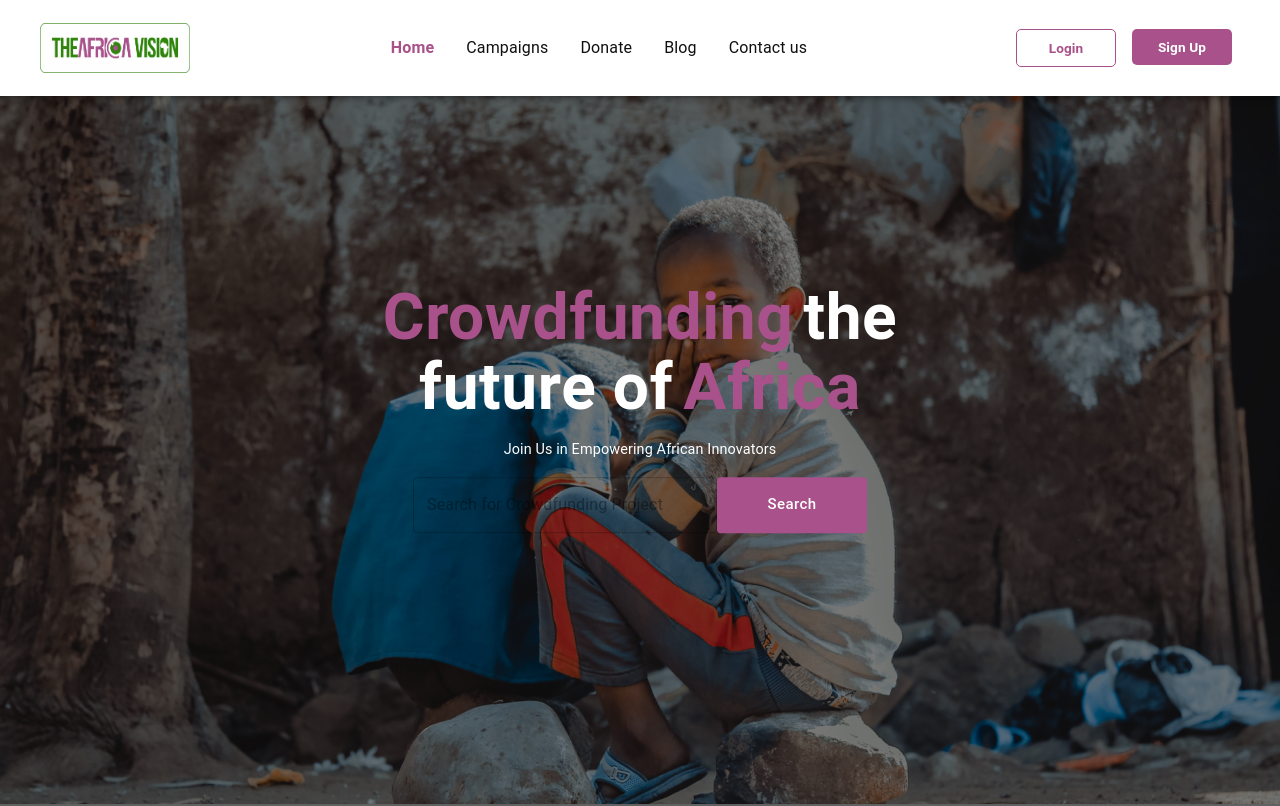
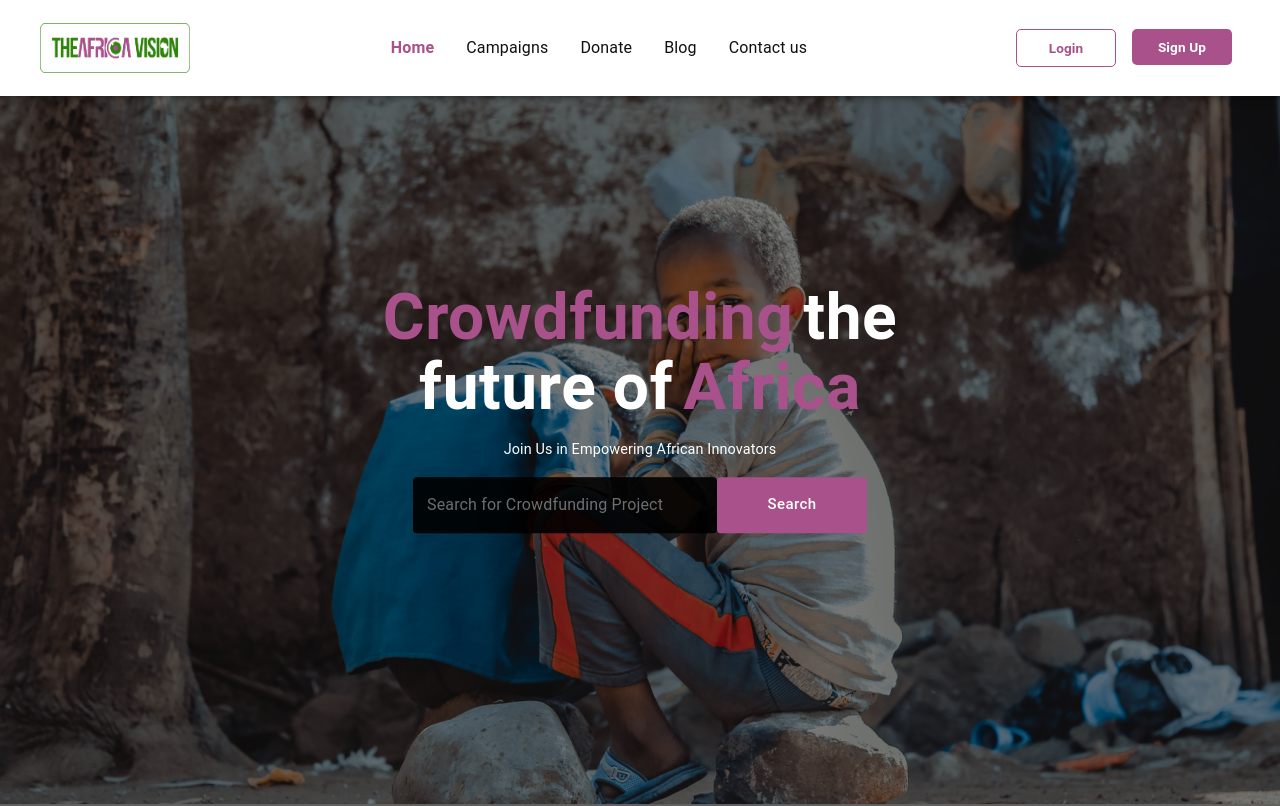
Before and after one commit to EmekaKezie/the-africa-vision, a Next.js app: page / in a window 1280 px wide. Shown: the top 806 px of the page. Built offline with nearby package versions, Linux system fonts and the light colour scheme.

Commit message:
Check Nav

```diff
--- a/src/app/home/Hero.tsx
+++ b/src/app/home/Hero.tsx
@@ -112,8 +112,11 @@ export default function Hero() {
               width: "50%",
             }}
             InputProps={{
-              classes: {
-                input: classes.inputField,
+              style: {
+                margin: 0,
+                outline: 0,
+                backgroundColor: "rgba(0, 0, 0, 0.9)",
+                color: "#FFFFFF",
               },
             }}
           />
@@ -128,10 +131,16 @@ export default function Hero() {
           <TextField
             placeholder="Search for Crowdfunding Project"
             //className={classes.inputBox}
-            sx={{ width: "100%", marginBottom:"2px" }}
+            sx={{
+              width: "100%",
+              marginBottom: "2px",
+            }}
             InputProps={{
-              classes: {
-                input: classes.inputField,
+              style: {
+                margin: 0,
+                outline: 0,
+                backgroundColor: "rgba(0, 0, 0, 0.9)",
+                color: "#FFFFFF",
               },
             }}
           />
@@ -144,53 +153,6 @@ export default function Hero() {
 }
 
 const useStyles = makeStyles(() => ({
-  // container: {
-  //   position: "relative",
-  //   "&::before": {
-  //     content: '""',
-  //     position: "absolute",
-  //     top: 0,
-  //     right: 0,
-  //     bottom: 0,
-  //     left: 0,
-  //     backgroundColor: "rgba(0, 0, 0, 0.5)",
-  //   },
-  // },
-
-  // contentBox: {
-  //   position: "absolute",
-  //   top: "50%",
-  //   left: "50%",
-  //   transform: "translate(-50%, -50%)",
-  //   color: "white",
-  //   padding: "1rem",
-  //   textAlign: "center",
-  // },
-
-  // contentTextMax: {
-  //   textAlign: "center",
-  //   justifyContent: "center",
-  //   "& span": {
-  //     fontSize: "4em",
-  //     lineHeight: "70px",
-  //     fontWeight: "bold",
-  //   },
-  // },
-
-  // contentTextMin: {
-  //   marginTop: "-20px",
-  //   textAlign: "center",
-  //   justifyContent: "center",
-  //   "& span": {
-  //     fontSize: "2rem",
-  //     fontWeight: "bold",
-  //   },
-  // },
-
-  // inputBox: {
-  //   width: "50%",
-  // },
-
   inputField: {
     padding: "1rem",
     margin: 0,
@@ -200,18 +162,4 @@ const useStyles = makeStyles(() => ({
     backgroundColor: "rgba(0, 0, 0, 0.9)",
     color: "#FFFFFF",
   },
-
-  // btn: {
-  //   background: "#A8518A",
-  //   padding: "1rem",
-  //   width: "100px",
-  //   textTransform: "none",
-  //   borderBottomLeftRadius: 0,
-  //   borderTopLeftRadius: 0,
-  //   color: "#FFFFFF",
-  //   "&:hover": {
-  //     background: "#A8518A",
-  //     opacity: "0.8",
-  //   },
-  // },
 }));
```
